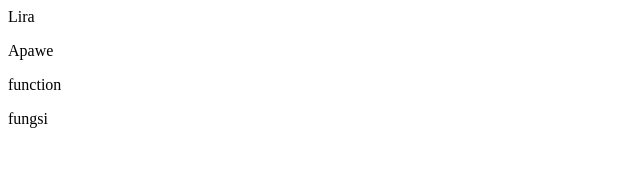
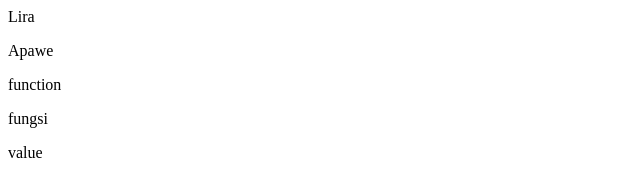
Before and after one commit to liraRahmawati17/latihan, a plain HTML site: page index.html in a window 1280 px wide. Shown: the full height of the page, 0-640 px from the left. Drawn offline with Linux system fonts and the light colour scheme.

Commit message:
menambahkan pesan

```diff
--- a/index.html
+++ b/index.html
@@ -11,5 +11,6 @@
     <p>Apawe</p>
     <p>function</p>
     <p>fungsi</p>
+    <p>value</p>
 </body>
 </html>
```
